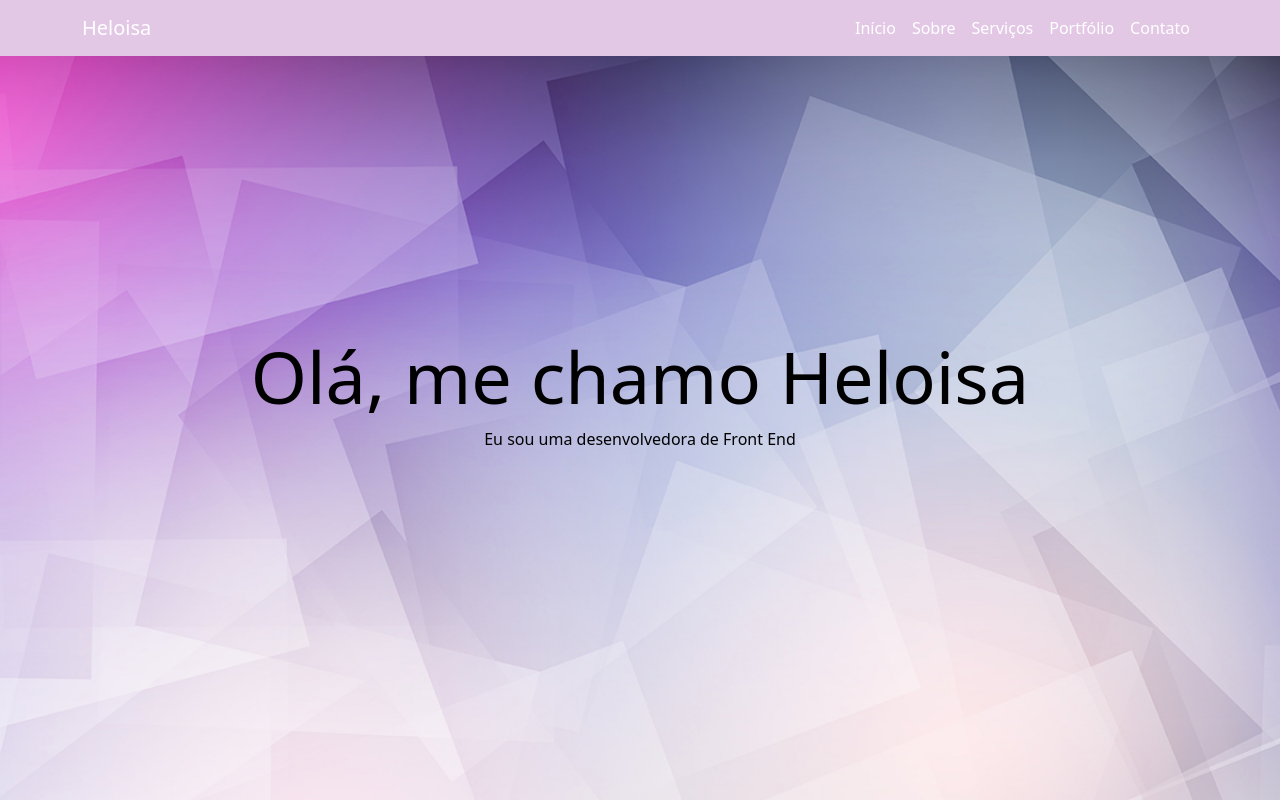
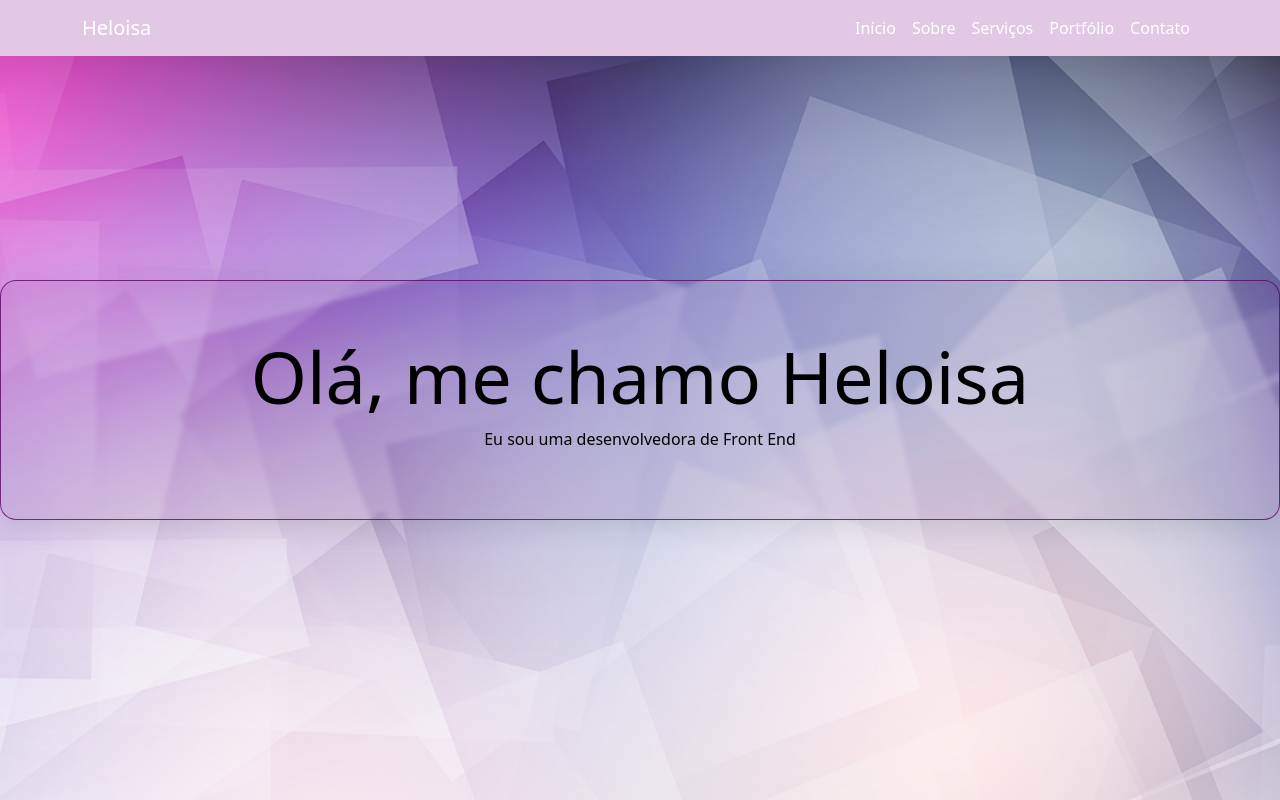
Before and after one commit to helocarvalhoo/Portfolio, a plain HTML site: page index.html in a window 1280 px wide. Shown: the top 800 px of the page. Drawn offline with nearby package versions, Linux system fonts and the light colour scheme.

Commit message:
Add files via upload

```diff
--- a/style.css
+++ b/style.css
@@ -97,12 +97,18 @@
 /* desativado filter bug */
 .glass
 {
-	/*background: rgba(88, 9, 101, 0.09);
+	background: rgba(88, 9, 101, 0.09);
 border-radius: 16px;
 box-shadow: 0 4px 30px rgba(0, 0, 0, 0.1);
  backdrop-filter: blur(2.9px);
 -webkit-backdrop-filter: blur(2.9px);
-border: 1px solid rgba(88, 9, 101, 0.8);*/
+border: 1px solid rgba(88, 9, 101, 0.8);
+    height: 30%; /* para diminuir a altura */
+    position: absolute; /*para posicionar em relação ao container e poder movê-lo */
+    top: 50%; /* definição do topo do elemento para que fique no meio verticalmente */
+    left: 50%; /* definição da esquerda do elemento para que fique centralizado horizontalmente */
+    transform: translate(-50%, -50%); /* movimento de retornar metade do seu tamanho para que centralize de verdade */
+
 }
 
 #sobre, #servicos, #portfolio, #contato
```
